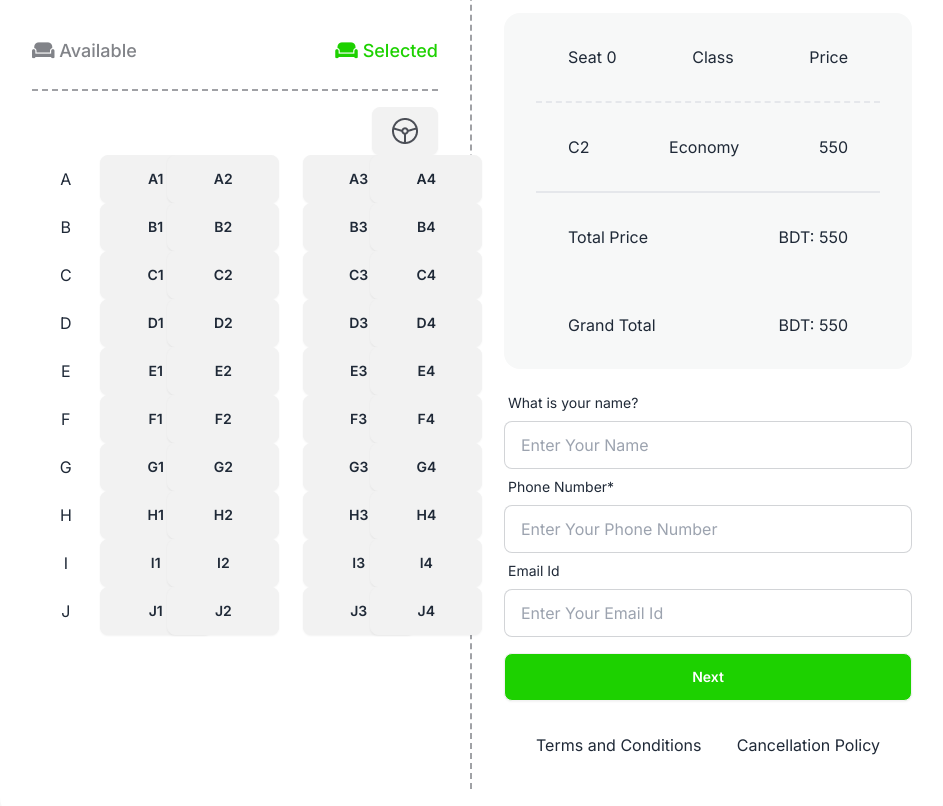
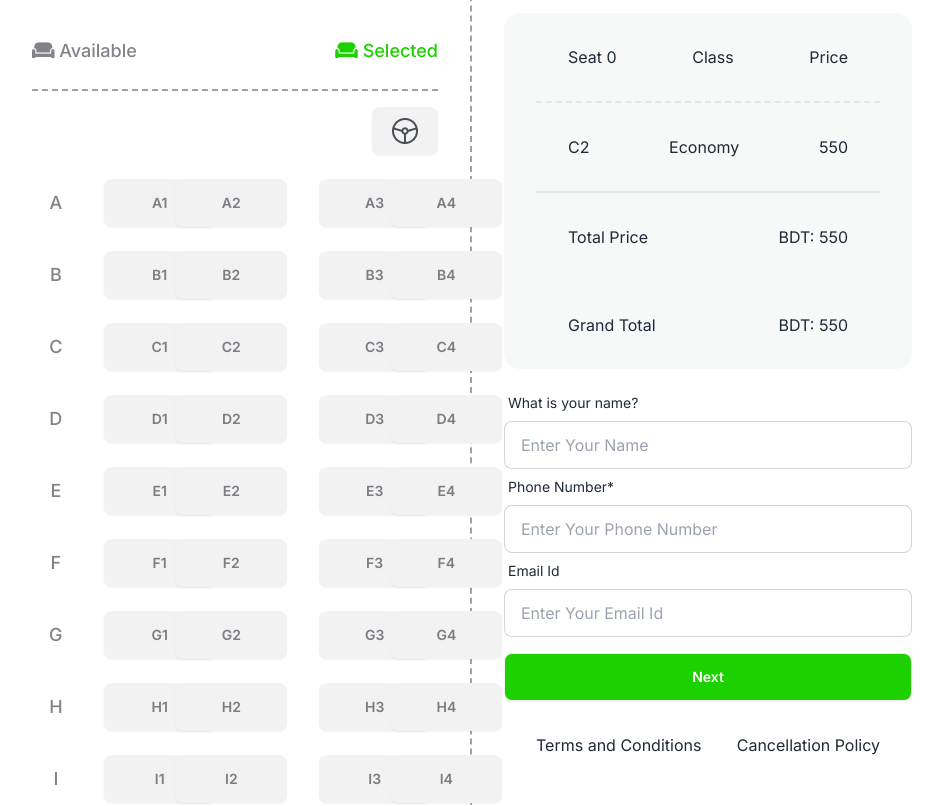
Before and after one commit to HamzaAryanSapnil/5th-assignment-smart-ticketing, a plain HTML site: page index.html in a window 1280 px wide. Shown: the part 2171-2977 px from the top of the page, without its empty margins (168-1111 px from the left). Drawn offline with nearby package versions, Linux system fonts and the light colour scheme.

```diff
--- a/index.html
+++ b/index.html
@@ -435,58 +435,58 @@
               </div>
 
               <!-- seat selection -->
-              <div class="grid grid-cols-12 grid-rows-11">
+              <div class="grid grid-cols-12 grid-rows-11 gap-x-6 gap-y-6 text-inter font-medium text-lg text-couponDateColor">
                 <div class="col-span-12 justify-self-end"><button class="btn"><img src="images/wheel.png" alt="" srcset=""></button></div>
                 <div class="col-span-2 text-center my-auto">A</div>
-                <div class="col-span-2 w-28"><button class="btn w-full">A1</button></div>
-                <div class="col-span-4 w-28"><button class="btn w-full">A2</button></div>
-                <div class="col-span-2 w-28"><button class="btn w-full">A3</button></div>
-                <div class="col-span-2 w-28 "><button class="btn w-full">A4</button></div>
+                <div class="col-span-2 w-28 "><button  class="btn w-full text-couponDateColor">A1</button></div>
+                <div class="col-span-4 w-28"><button class="btn w-full text-couponDateColor">A2</button></div>
+                <div class="col-span-2 w-28"><button class="btn w-full text-couponDateColor">A3</button></div>
+                <div class="col-span-2 w-28"><button class="btn w-full text-couponDateColor">A4</button></div>
                 <div class="col-span-2 text-center my-auto">B</div>
-                <div class="col-span-2 w-28"><button class="btn w-full">B1</button></div>
-                <div class="col-span-4 w-28"><button class="btn w-full">B2</button></div>
-                <div class="col-span-2 w-28"><button class="btn w-full">B3</button></div>
-                <div class="col-span-2 w-28"><button class="btn w-full">B4</button></div>
+                <div class="col-span-2 w-28"><button class="btn w-full text-couponDateColor">B1</button></div>
+                <div class="col-span-4 w-28"><button class="btn w-full text-couponDateColor">B2</button></div>
+                <div class="col-span-2 w-28"><button class="btn w-full text-couponDateColor">B3</button></div>
+                <div class="col-span-2 w-28"><button class="btn w-full text-couponDateColor">B4</button></div>
                 <div class="col-span-2 text-center my-auto">C</div>
-                <div class="col-span-2 w-28"><button class="btn w-full">C1</button></div>
-                <div class="col-span-4 w-28"><button class="btn w-full">C2</button></div>
-                <div class="col-span-2 w-28"><button class="btn w-full">C3</button></div>
-                <div class="col-span-2 w-28"><button class="btn w-full">C4</button></div>
+                <div class="col-span-2 w-28"><button class="btn w-full text-couponDateColor">C1</button></div>
+                <div class="col-span-4 w-28"><button class="btn w-full text-couponDateColor">C2</button></div>
+                <div class="col-span-2 w-28"><button class="btn w-full text-couponDateColor">C3</button></div>
+                <div class="col-span-2 w-28"><button class="btn w-full text-couponDateColor">C4</button></div>
                 <div class="col-span-2 text-center my-auto">D</div>
-                <div class="col-span-2 w-28"><button class="btn w-full">D1</button></div>
-                <div class="col-span-4 w-28"><button class="btn w-full">D2</button></div>
-                <div class="col-span-2 w-28"><button class="btn w-full">D3</button></div>
-                <div class="col-span-2 w-28"><button class="btn w-full">D4</button></div>
+                <div class="col-span-2 w-28"><button class="btn w-full text-couponDateColor">D1</button></div>
+                <div class="col-span-4 w-28"><button class="btn w-full text-couponDateColor">D2</button></div>
+                <div class="col-span-2 w-28"><button class="btn w-full text-couponDateColor">D3</button></div>
+                <div class="col-span-2 w-28"><button class="btn w-full text-couponDateColor">D4</button></div>
                 <div class="col-span-2 text-center my-auto">E</div>
-                <div class="col-span-2 w-28"><button class="btn w-full">E1</button></div>
-                <div class="col-span-4 w-28"><button class="btn w-full">E2</button></div>
-                <div class="col-span-2 w-28"><button class="btn w-full">E3</button></div>
-                <div class="col-span-2 w-28"><button class="btn w-full">E4</button></div>
+                <div class="col-span-2 w-28"><button class="btn w-full text-couponDateColor">E1</button></div>
+                <div class="col-span-4 w-28"><button class="btn w-full text-couponDateColor">E2</button></div>
+                <div class="col-span-2 w-28"><button class="btn w-full text-couponDateColor">E3</button></div>
+                <div class="col-span-2 w-28"><button class="btn w-full text-couponDateColor">E4</button></div>
                 <div class="col-span-2 text-center my-auto">F</div>
-                <div class="col-span-2 w-28"><button class="btn w-full">F1</button></div>
-                <div class="col-span-4 w-28"><button class="btn w-full">F2</button></div>
-                <div class="col-span-2 w-28"><button class="btn w-full">F3</button></div>
-                <div class="col-span-2 w-28"><button class="btn w-full">F4</button></div>
+                <div class="col-span-2 w-28"><button class="btn w-full text-couponDateColor">F1</button></div>
+                <div class="col-span-4 w-28"><button class="btn w-full text-couponDateColor">F2</button></div>
+                <div class="col-span-2 w-28"><button class="btn w-full text-couponDateColor">F3</button></div>
+                <div class="col-span-2 w-28"><button class="btn w-full text-couponDateColor">F4</button></div>
                 <div class="col-span-2 text-center my-auto">G</div>
-                <div class="col-span-2 w-28"><button class="btn w-full">G1</button></div>
-                <div class="col-span-4 w-28"><button class="btn w-full">G2</button></div>
-                <div class="col-span-2 w-28"><button class="btn w-full">G3</button></div>
-                <div class="col-span-2 w-28"><button class="btn w-full">G4</button></div>
+                <div class="col-span-2 w-28"><button class="btn w-full text-couponDateColor">G1</button></div>
+                <div class="col-span-4 w-28"><button class="btn w-full text-couponDateColor">G2</button></div>
+                <div class="col-span-2 w-28"><button class="btn w-full text-couponDateColor">G3</button></div>
+                <div class="col-span-2 w-28"><button class="btn w-full text-couponDateColor">G4</button></div>
                 <div class="col-span-2 text-center my-auto">H</div>
-                <div class="col-span-2 w-28"><button class="btn w-full">H1</button></div>
-                <div class="col-span-4 w-28"><button class="btn w-full">H2</button></div>
-                <div class="col-span-2 w-28"><button class="btn w-full">H3</button></div>
-                <div class="col-span-2 w-28"><button class="btn w-full">H4</button></div>
+                <div class="col-span-2 w-28"><button class="btn w-full text-couponDateColor">H1</button></div>
+                <div class="col-span-4 w-28"><button class="btn w-full text-couponDateColor">H2</button></div>
+                <div class="col-span-2 w-28"><button class="btn w-full text-couponDateColor">H3</button></div>
+                <div class="col-span-2 w-28"><button class="btn w-full text-couponDateColor">H4</button></div>
                 <div class="col-span-2 text-center my-auto">I</div>
-                <div class="col-span-2 w-28"><button class="btn w-full">I1</button></div>
-                <div class="col-span-4 w-28"><button class="btn w-full">I2</button></div>
-                <div class="col-span-2 w-28"><button class="btn w-full">I3</button></div>
-                <div class="col-span-2 w-28"><button class="btn w-full">I4</button></div>
+                <div class="col-span-2 w-28"><button class="btn w-full text-couponDateColor">I1</button></div>
+                <div class="col-span-4 w-28"><button class="btn w-full text-couponDateColor">I2</button></div>
+                <div class="col-span-2 w-28"><button class="btn w-full text-couponDateColor">I3</button></div>
+                <div class="col-span-2 w-28"><button class="btn w-full text-couponDateColor">I4</button></div>
                 <div class="col-span-2 text-center my-auto">J</div>
-                <div class="col-span-2 w-28"><button class="btn w-full">J1</button></div>
-                <div class="col-span-4 w-28"><button class="btn w-full">J2</button></div>
-                <div class="col-span-2 w-28"><button class="btn w-full">J3</button></div>
-                <div class="col-span-2 w-28"><button class="btn w-full">J4</button></div>
+                <div class="col-span-2 w-28"><button class="btn w-full text-couponDateColor">J1</button></div>
+                <div class="col-span-4 w-28"><button class="btn w-full text-couponDateColor">J2</button></div>
+                <div class="col-span-2 w-28"><button class="btn w-full text-couponDateColor">J3</button></div>
+                <div class="col-span-2 w-28"><button class="btn w-full text-couponDateColor">J4</button></div>
               </div>
             </div>
             <!-- passenger details -->
```
